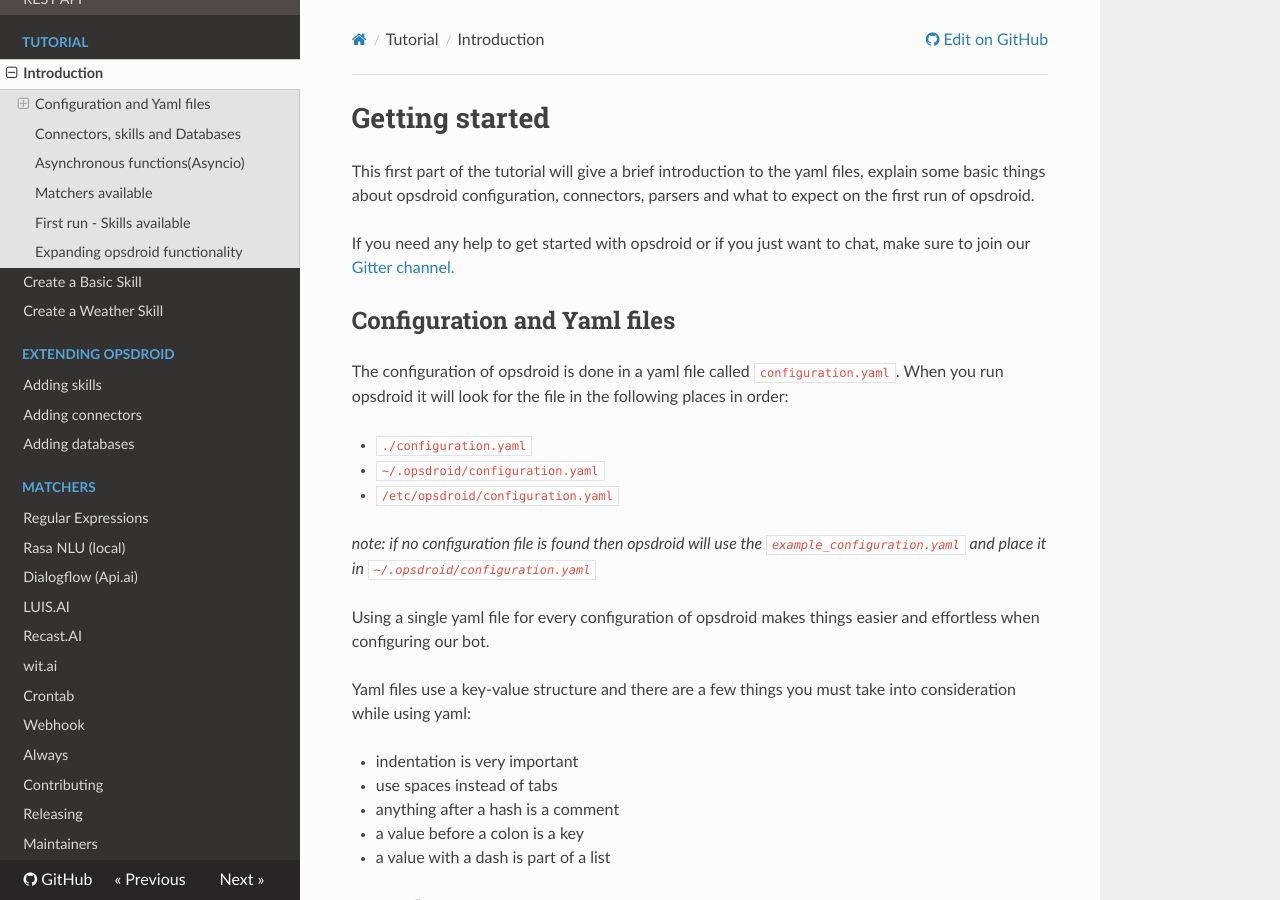
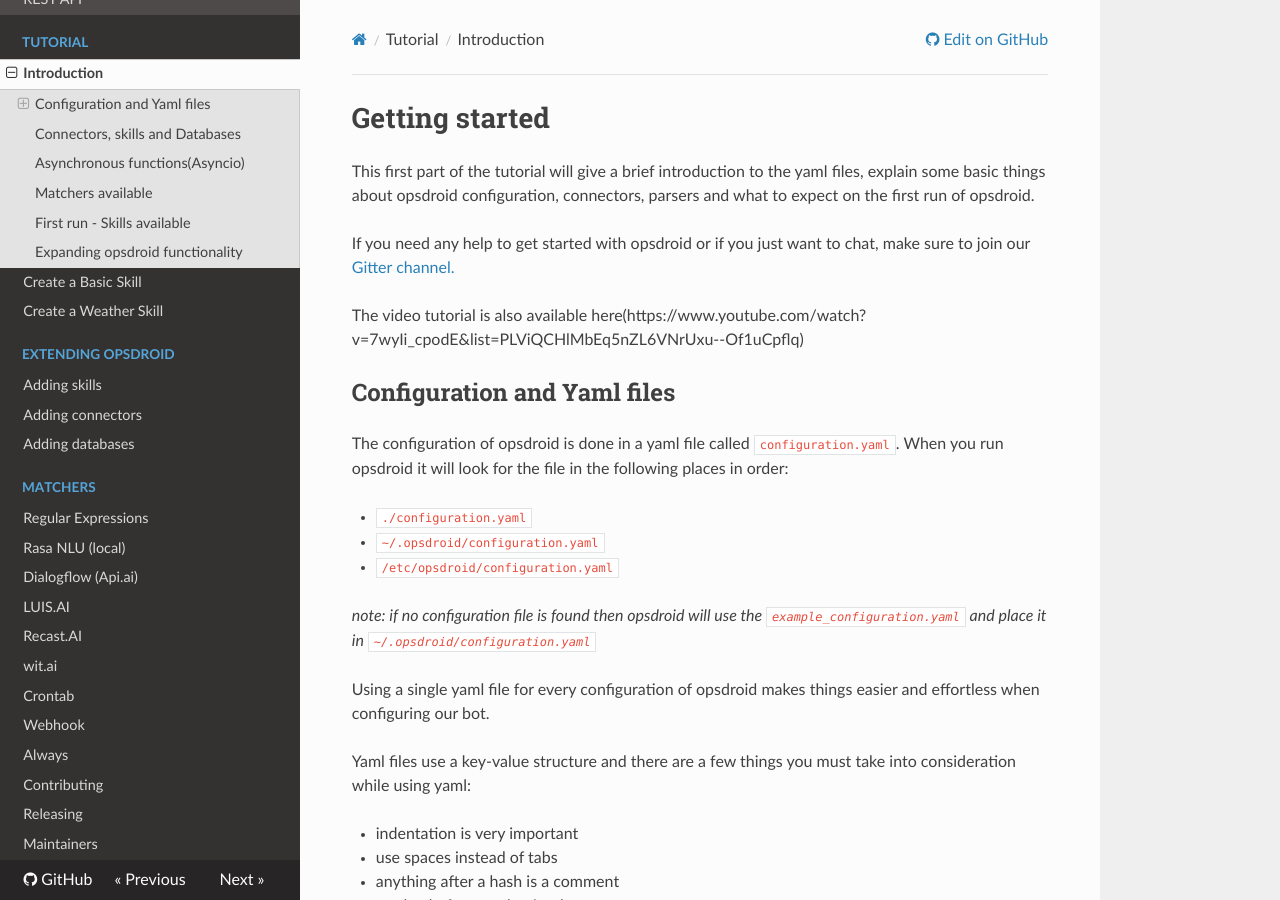
Before and after one commit to opsdroid/opsdroid, an MkDocs documentation site: the page built from docs/tutorials/introduction.md, in a window 1280 px wide and 900 px high. Built offline with MkDocs 1.6.1, drawn with Linux system fonts in a browser that asks for light colours; nearby versions of some CDN libraries; old or Windows-style settings are respelled for this version of MkDocs.

Commit message:
Update introduction.md

```diff
--- a/docs/tutorials/introduction.md
+++ b/docs/tutorials/introduction.md
@@ -3,6 +3,8 @@
 This first part of the tutorial will give a brief introduction to the yaml files, explain some basic things about opsdroid configuration, connectors, parsers and what to expect on the first run of opsdroid.
 
 If you need any help to get started with opsdroid or if you just want to chat, make sure to join our [Gitter channel.](https://gitter.im/opsdroid/)
+
+The video tutorial is also available here(https://www.youtube.com/watch?v=7wyIi_cpodE&list=PLViQCHlMbEq5nZL6VNrUxu--Of1uCpflq)
 
 
 ## Configuration and Yaml files
```
